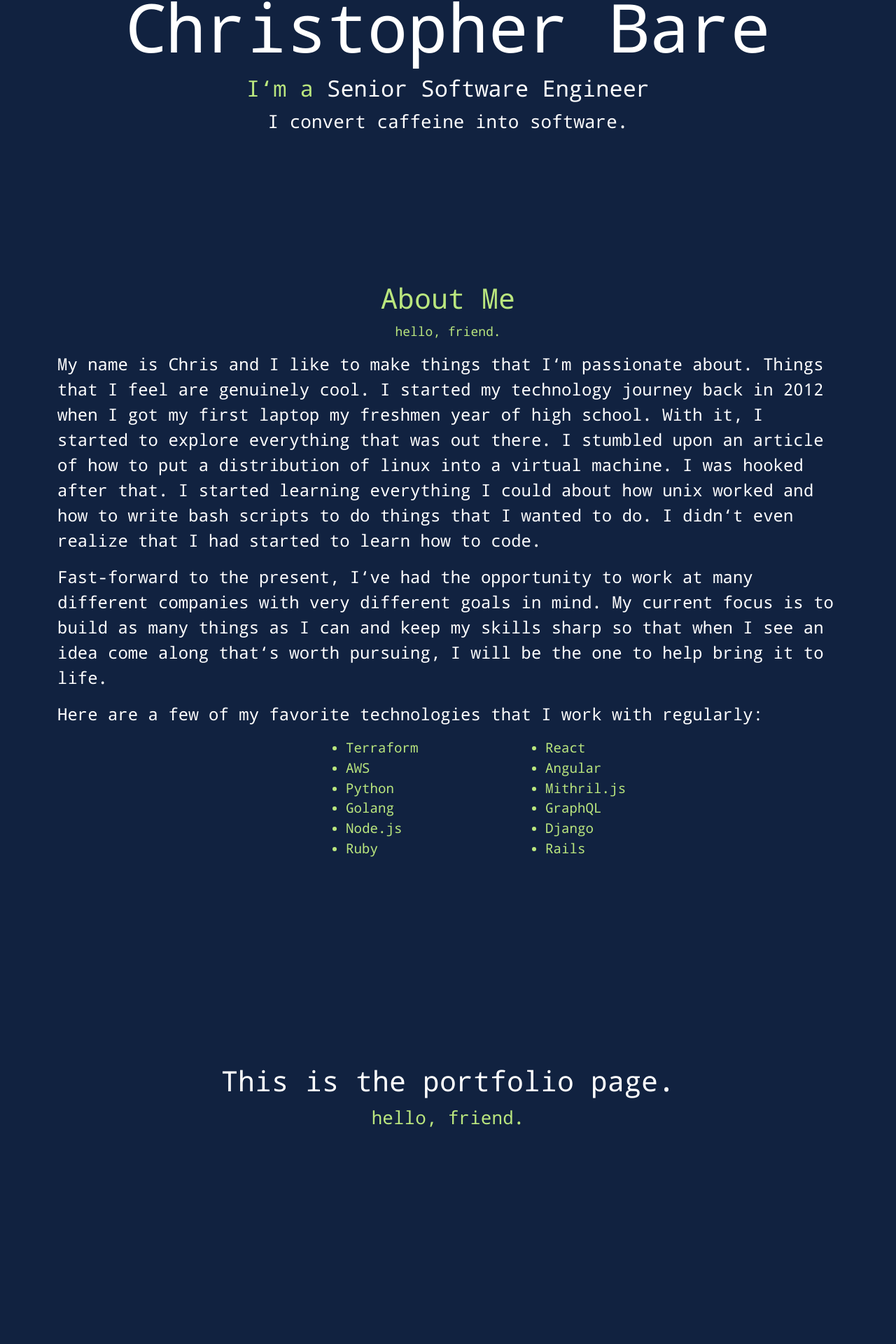
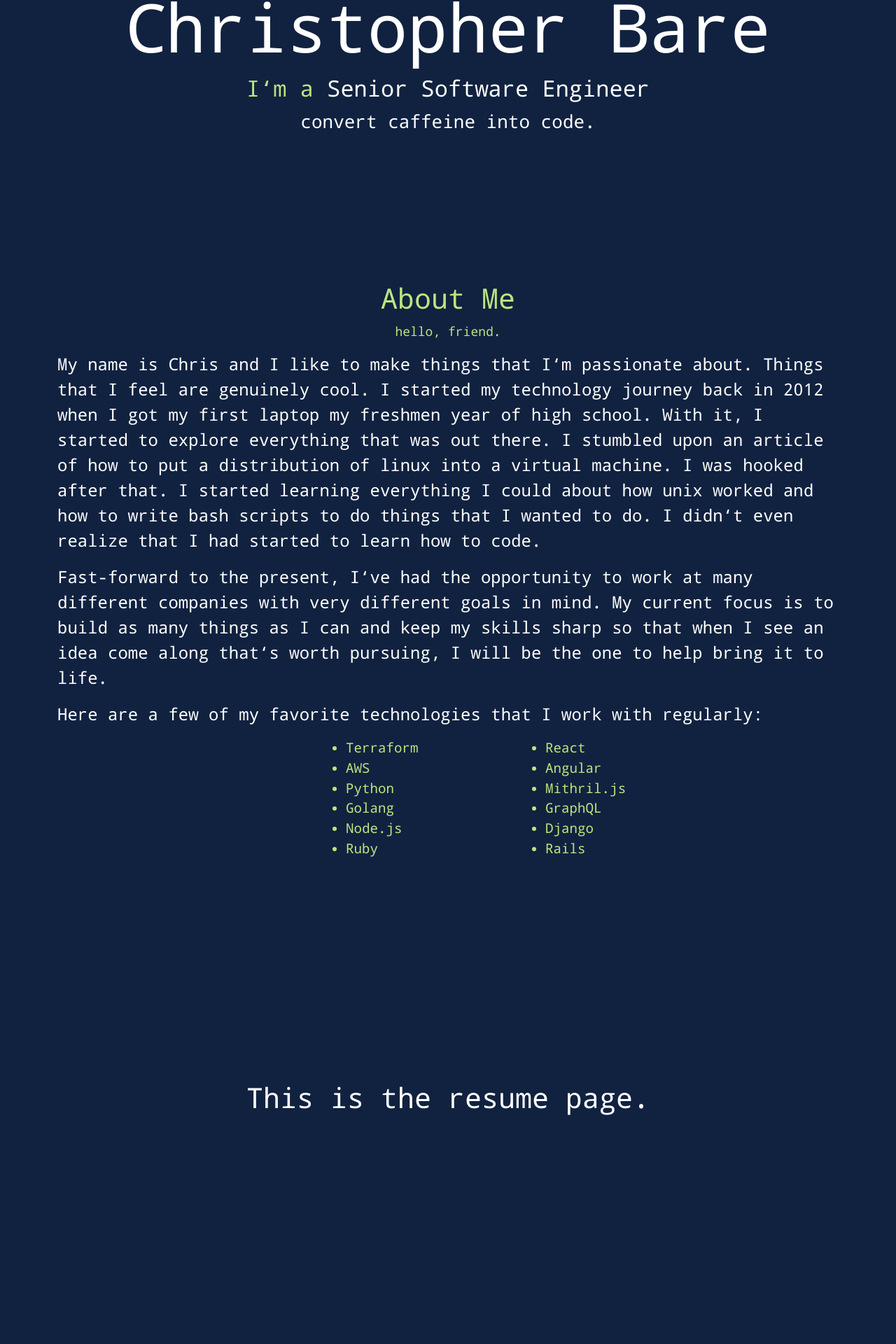
Before and after one commit to ChristopherBare/ChristopherBare.github.io, a React (Create React App) app in the folder site/: page / in a window 1280 px wide. Shown: the part 330-2250 px from the top of the page at 70% size. Built offline with nearby package versions, Linux system fonts and the light colour scheme; no server answers.

Commit message:
added resume component

```diff
--- a/site/src/App.js
+++ b/site/src/App.js
@@ -2,6 +2,7 @@ import './App.css';
 import NavBar from './navbar/navbar';
 import Welcome from './welcome/welcome';
 import About from "./about/about";
+import Resume from "./resume/resume";
 import Portfolio from "./portfolio/portfolio";
 import Contact from "./contact/contact";
 
@@ -11,6 +12,7 @@ function App() {
             <NavBar/>
             <Welcome/>
             <About/>
+            <Resume/>
             <Portfolio/>
             <Contact/>
         </div>
--- a/site/src/navbar/navbar.js
+++ b/site/src/navbar/navbar.js
@@ -17,6 +17,7 @@ function NavBar() {
                     <Nav className="justify-content-end">
                         <Nav.Link href="#home" className="text-white">Home</Nav.Link>
                         <Nav.Link href="#about" className="text-white">About</Nav.Link>
+                        <Nav.Link href="#resume" className="text-white">Resume</Nav.Link>
                         <Nav.Link href="#portfolio" className="text-white">Portfolio</Nav.Link>
                         <Nav.Link href="#contact" className="text-white">Contact</Nav.Link>
                     </Nav>
--- /dev/null
+++ b/site/src/resume/resume.js
@@ -0,0 +1,39 @@
+// Header.js
+import {siteColors} from '../styles/styles'
+function getApiData() {
+    // Define the URL of the API you want to fetch data from
+    const apiUrl = 'https://sp14jyfina.execute-api.us-east-1.amazonaws.com/prod/resume';
+
+// Make a GET request to the API using the fetch function
+    fetch(apiUrl)
+        .then(response => {
+            // Check if the response status is OK (200)
+            if (response.status === 200) {
+                // Parse the response body as JSON
+                return response.json();
+            } else {
+                throw new Error('Failed to fetch data');
+            }
+        })
+        .then(data => {
+            // Handle the JSON data received from the API
+            console.log('Data from the API:', data);
+            // You can do further processing here
+        })
+        .catch(error => {
+            console.error('Error:', error);
+        });
+
+}
+function Resume() {
+    return (
+        <header className="App-header" id="resume">
+            <div className="Header justify-content-end" style={{fontFamily: 'NotoMono-Regular'}}>
+                <h1>This is the resume page.</h1>
+                <p style={{color: siteColors.green}}>{getApiData()}</p>
+            </div>
+        </header>
+    );
+}
+
+export default Resume;
--- a/site/src/welcome/welcome.js
+++ b/site/src/welcome/welcome.js
@@ -8,7 +8,7 @@ function Welcome() {
                 <p style={{color: siteColors.green}}>Hi, my name is:</p>
                 <h1 style={{fontSize: '6rem'}}>Christopher Bare</h1>
                 <h2><span style={{color: siteColors.green}}>I&lsquo;m a </span>Senior Software Engineer</h2>
-                <p>I convert caffeine into software.</p>
+                <p>convert caffeine into code.</p>
             </div>
         </header>
     );
```
Also changed, not shown: 1 other file (tests, documents, lock files or other folders).
